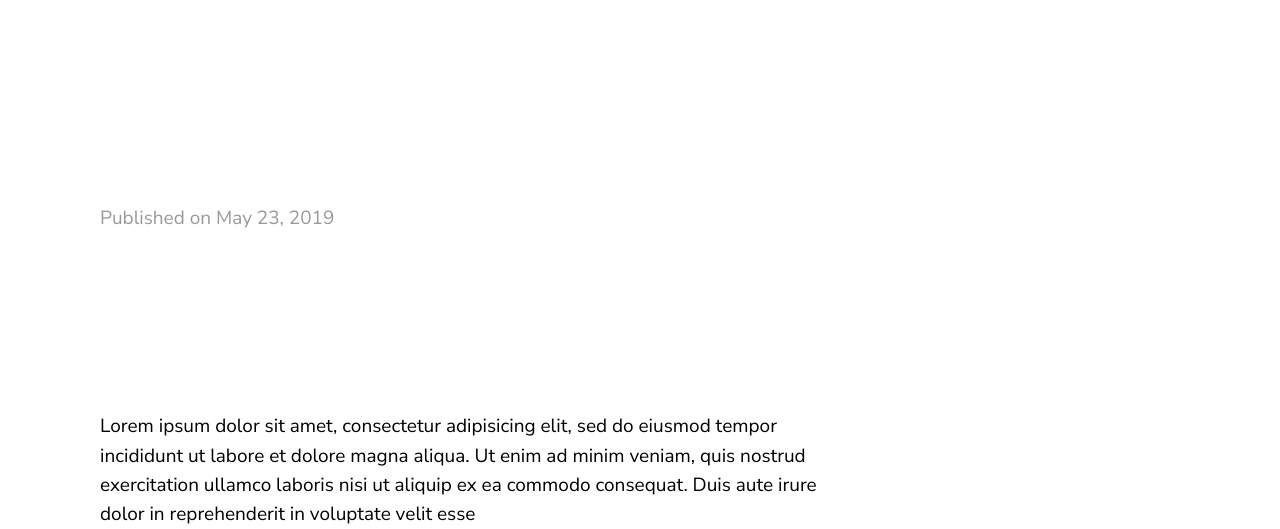
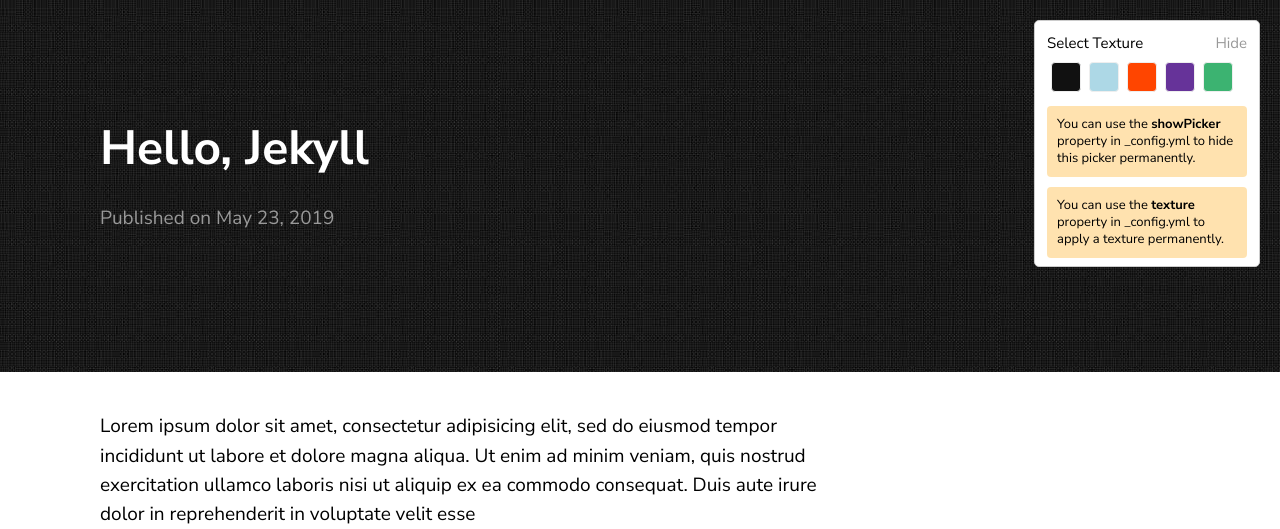
Before and after one commit to Northlet/Northlet.github.io, a Jekyll site: the page built from _posts/2019-05-23-welcome-to-jekyll.markdown, in a window 1280 px wide. Shown: the top 529 px of the page. Built offline with Jekyll 4.4.1, drawn with Linux system fonts in a browser that asks for light colours; part of the change alters nothing that is shown; grey boxes are pictures that could not be loaded.

Commit message:
Update _config.yml

```diff
--- a/_config.yml
+++ b/_config.yml
@@ -1 +1,43 @@
-theme: texture
+title: Texture Theme
+author: GitHub User
+email: your-email@domain.com
+description: > # this means to ignore newlines until "show_exerpts:"
+  Write an awesome description for your new site here. You can edit this
+  line in _config.yml. It will appear in your document head meta (for
+  Google search results) and in your feed.xml site description.
+show_excerpts: true # set to true to show excerpts on the homepage
+baseurl: /texture
+
+# Minima date format
+# refer to http://shopify.github.io/liquid/filters/date/ if you want to customize this
+sass:
+  sass_dir: _sass
+
+permalink: /posts/:title/
+texture:
+  title: Adam Denisov
+  tagline: Developer. Designer
+  date_format: "%b %-d, %Y"
+  style: black
+  showNav: false
+  showPicker: true
+
+  # generate social links in footer
+  social_links:
+    twitter: thelehhman
+    github:  thelehhman
+    linkedIn: in/thelehhman
+    rss: rss
+
+
+# If you want to link only specific pages in your header, uncomment
+# this and add the path to the pages in order as they should show up
+#header_pages:
+# - about.md
+
+# Build settings
+# theme: texture
+
+plugins:
+  - jekyll-seo-tag
+#  - jekyll-feed
```
